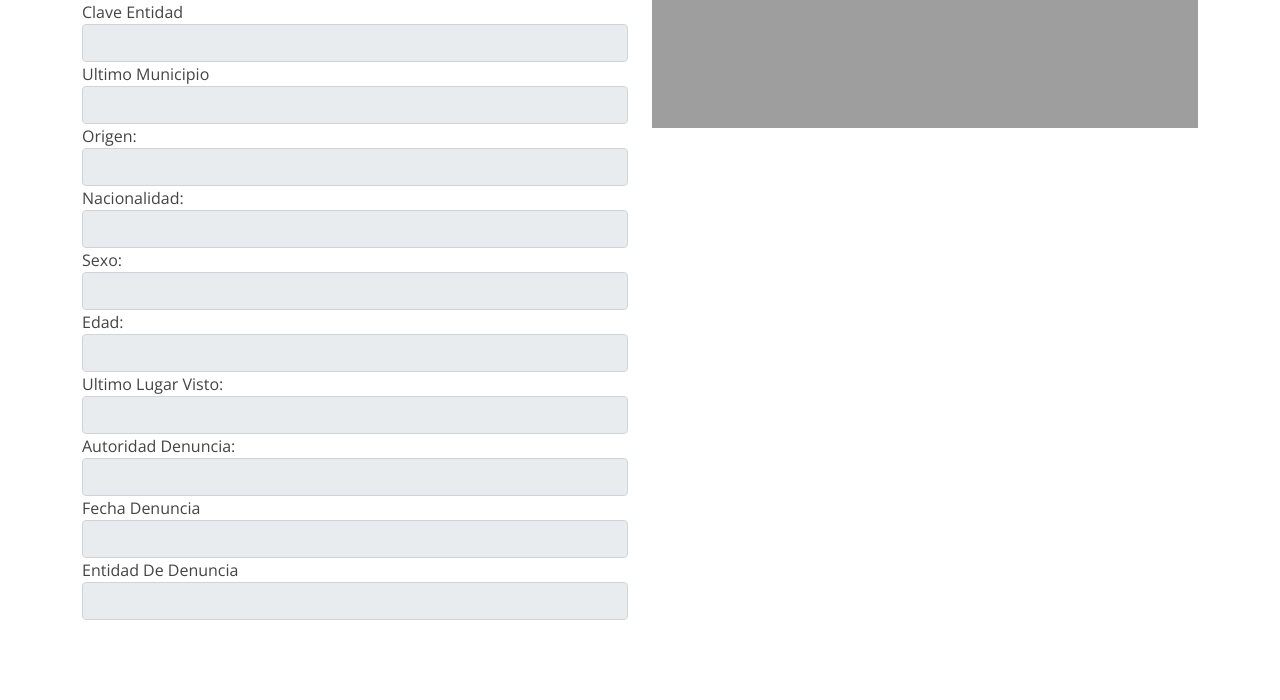
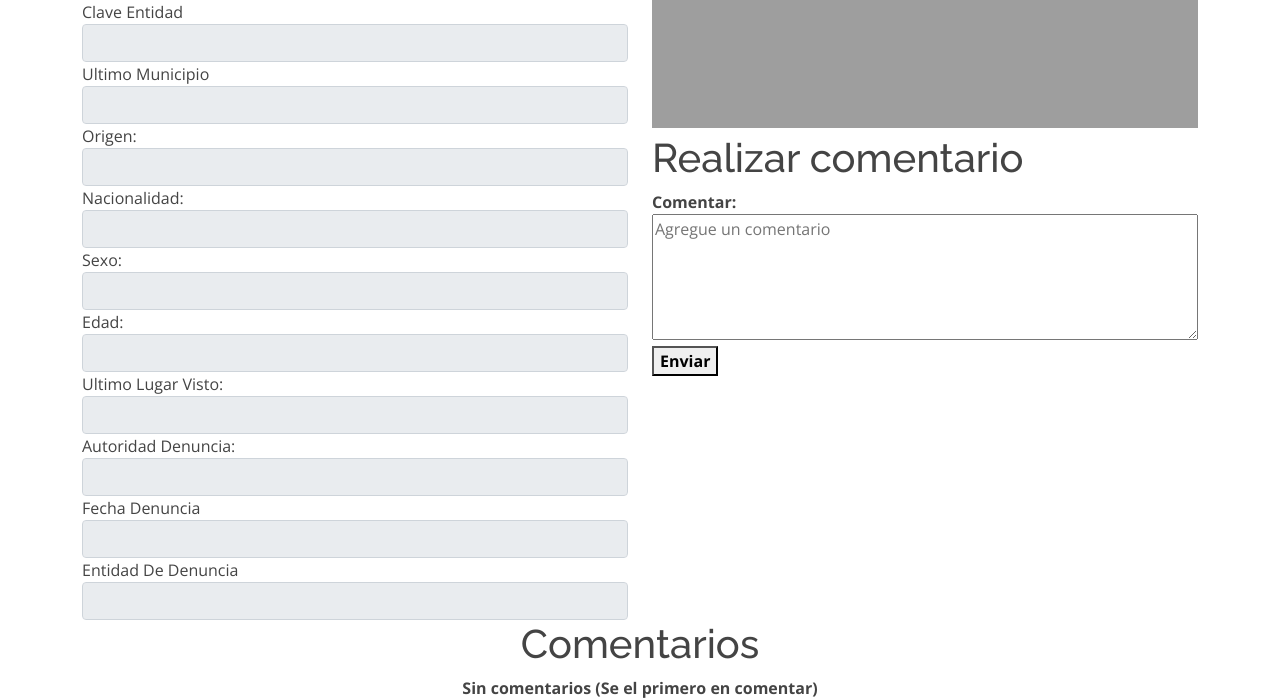
Before and after one commit to ATQ10/Pesquisa, a PHP site: page /pesquisa/persona.php?id=1 in a window 1280 px wide. Shown: the part 524-1224 px from the top of the page. Before the commit the page ends 1144 px from the top, so only its background shows below. Run offline with PHP 8.4, Linux system fonts and the light colour scheme; data that the repository does not hold is empty; some libraries are stand-ins or nearby versions.

Commit message:
Pesquisa Web v4 - Soporta comentarios

```diff
--- a/persona.php
+++ b/persona.php
@@ -13,6 +13,16 @@ include("liga.php");
 include("consumidor.php");
 ?>
 <script src="https://polyfill.io/v3/polyfill.min.js?features=default"></script>
+<!-- JS-->
+<script>
+    function enviar(id){
+        var comentario = document.getElementById('comentario').value;
+        if(comentario!="")
+            window.location="comentar.php?id="+id+"&comentario="+comentario;
+        else
+            alert("Agrega un comentario");
+    }
+</script>
 
 <body>
   <!-- ======= Header ======= -->
@@ -134,9 +144,66 @@ include("consumidor.php");
     height="500"
     src="mapa.php?ubicacion=<?php echo $ubicacion;?>">
 </iframe>
+<h1>Realizar comentario</h1>
+<span class="contenido"><STRONG>Comentar: </STRONG></span><br>
+<textarea id="comentario" style="width : 100%; " rows="5" maxlength="250" name="comentario"  placeholder="Agregue un comentario"></textarea>
+<br>
+<button onclick="enviar(<?php echo $_GET['id'];?>);"  class="boton-link2">
+  <STRONG>Enviar</STRONG>
+</button>
 </div>
     </div>
+  <div class="row">
+    <div class="col-12">
+      <center>
+          <span class="contenido"><h1>Comentarios</h1></span>
+      </center>
+    </div>
+
+    <?php
+    //Conectar al servidor Mysql y a la base de datos
+    include ("conexion.php");
+    $conexion = conectarDB();
+    //Sentencia de consulta SQL
+    $result=0;
+    $sql = "SELECT comentar.*,usuario.nombre,usuario.ape_pat,usuario.ape_mat FROM comentar LEFT JOIN usuario ON usuario.idu = comentar.idu WHERE comentar.idp=".$_GET['id'];
+    $result = $conexion->query($sql);
+    if(!empty($result) && $result->num_rows > 0){
+        //Recorremos cada registro y obtenemos los valores
+        //de las columnas especificadas
+        while ($row = $result->fetch_assoc()){
+?>
+        <div class="col-lg-6">
+            <center>
+            <img src="img/desconocido.png" width="100px" height="100px"><br>
+            <span class="contenido"><?php echo $row['nombre']." ".$row['ape_pat']." ".$row['ape_mat'];?></span><br>
+            <span class="contenido">Con fecha de: <?php echo $row['fecha_hora'];?></span><br>
+            </center>
+        </div>
+        <div class="col-lg-6">
+            <center>
+            <span class="contenido"><?php echo $row['nombre']." dice:";?></span><br>
+            <span>
+              <blockquote>"<?php echo $row['comentario'];?>"</blockquote>
+            </span><br>
+            </center>
+        </div>
+        <div class="col-12">
+            <HR noshade size=5px width=100% COLOR=#FF7583 style="margin-top: 0px; border-top-width: 0px;">
+        </div>
+<?php
+        }
+    }else{
+?>
+        <div class="col-12">
+          <span class="contenido"><STRONG><center>Sin comentarios (Se el primero en comentar)</center></STRONG></span>
+        </div>
+<?php
+    }
+?>
+
   </div>
+</div>
 
 
   <!-- ======= Fin nuevo ======= -->
```
Also changed, not shown: comentar.php (added, +43 -0 lines).
